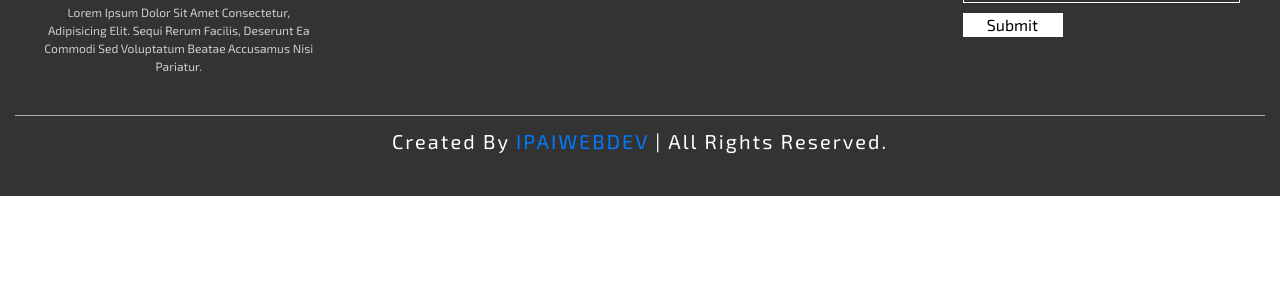
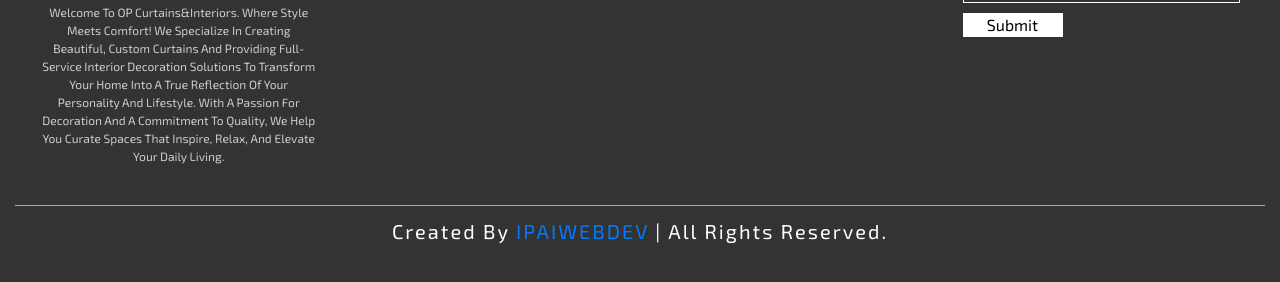
Before and after one commit to OPcurtainsandInteriors/OPcurtains-interior.co.za, a plain HTML site: page index.html in a window 1280 px wide. Shown: the part 4182-4464 px from the top of the page. Before the commit the page ends 4378 px from the top, so only its background shows below. Drawn offline with nearby package versions, Linux system fonts and the light colour scheme.

Commit message:
Update index.html

```diff
--- a/index.html
+++ b/index.html
@@ -222,7 +222,7 @@
 
 <div class="col-md-3">
   <h2><img src="images/Opcurtains&interiorsLogo.jpg" alt="logo" height="100px"></h2>
-  <p>Lorem ipsum dolor sit amet consectetur, adipisicing elit. Sequi rerum facilis, deserunt ea commodi sed voluptatum beatae accusamus nisi pariatur.</p>
+  <p>Welcome to OP curtains&Interiors. where style meets comfort! We specialize in creating beautiful, custom curtains and providing full-service interior decoration solutions to transform your home into a true reflection of your personality and lifestyle. With a passion for decoration and a commitment to quality, we help you curate spaces that inspire, relax, and elevate your daily living.</p>
 </div>
 
 <div class="col-md-3">
```
